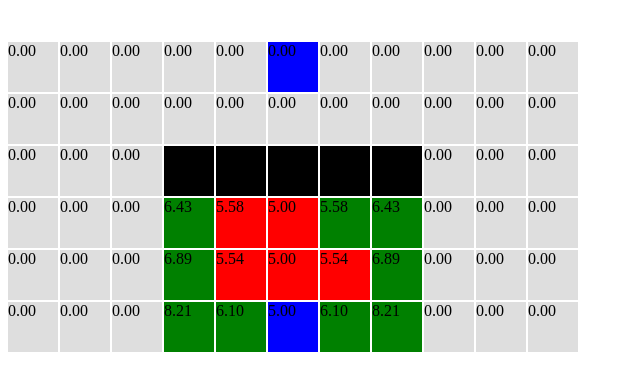
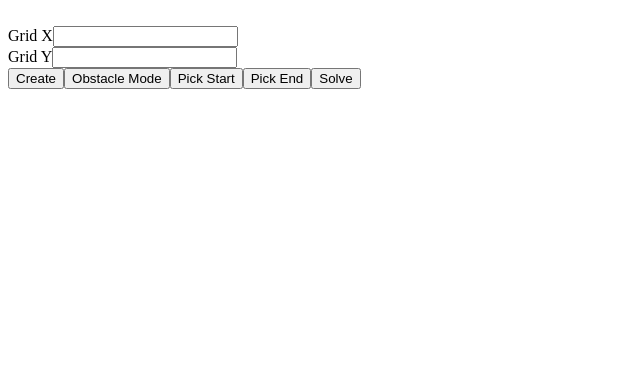
Before and after one commit to Verrrr/v-star, an Angular app: page / in a window 1280 px wide. Shown: the top 390 px of the page, without its empty margins (0-640 px from the left). Built offline with nearby package versions, Linux system fonts and the light colour scheme.

Commit message:
add ui and algo

```diff
--- a/src/app/app.component.css
+++ b/src/app/app.component.css
@@ -1,6 +1,10 @@
-.grid-container{
+/* .grid-container{
     display: grid;
     grid-template-columns: repeat(11, 50px);
     grid-template-rows: repeat(6, 50px);
     grid-gap: 2px;
+} */
+
+.yellow {
+    background-color: yellow;
 }
--- a/src/app/app.component.html
+++ b/src/app/app.component.html
@@ -1,5 +1,22 @@
+<br>
+<label for="">Grid X</label>
+<input type="text" #x>
+<br>
+<label for="">Grid Y</label>
+<input type="text" #y>
+<br>
+<button (click)="createGrid(x.value,y.value)" >Create</button>
+<button [ngClass]="{'yellow': mode == 1}" (click)="mode=mode==1?0:1">Obstacle Mode</button>
+<button [ngClass]="{'yellow': mode == 2}" (click)="mode=2">Pick Start</button>
+<button [ngClass]="{'yellow': mode == 3}" (click)="mode=3">Pick End</button>
+<button (click)="solve()">Solve</button>
 
 <br>
-<div class="grid-container">
-  <app-node *ngFor="let n of map" [node]="n"></app-node>
+<div class="grid-container" [ngStyle]="{
+  'display' : 'grid',
+  'grid-template-columns': 'repeat('+gridy+', 50px)',
+  'grid-template-rows': 'repeat('+gridx+', 50px)',
+  'grid-gap': '2px'
+}">
+  <app-node *ngFor="let n of map" [node]="n" (click)="onClick(n)" ></app-node>
 </div>
--- a/src/app/app.component.ts
+++ b/src/app/app.component.ts
@@ -1,5 +1,6 @@
 import { Component } from '@angular/core';
 import { Node } from './models/node.class';
+import { Mode } from './models/mode.enum';
 
 @Component({
   selector: 'app-root',
@@ -9,57 +10,64 @@ import { Node } from './models/node.class';
 export class AppComponent {
   map: Node[];
   obstacles:Node[];
+  start: Node;
+  end: Node;
+  mode: any = Mode.none;
+
+  grid;
+  gridx: number;
+  gridy: number;
 
   constructor() {
-    this.solve();
+
+  }
+
+  createGrid(x: number, y: number){
+    this.map = new Array();
+    this.gridx = x;
+    this.gridy = y;
+    this.grid = new Array();
+    for (let i = 0; i < x; i++) {
+      this.grid[i] = new Array();
+      for (let j = 0; j < y; j++) {
+        let node = new Node(i,j);
+        node.walkable = true;
+        this.grid[i][j] = node;
+        this.map.push(node);
+      }
+    }
+  }
+
+  onClick(node: Node){
+    if(this.mode == Mode.obstacle){
+      node.walkable = false;
+    } else if (this.mode == Mode.start){
+      this.start = node;
+      node.start = true;
+      this.mode = Mode.none;
+    } else if (this.mode == Mode.end){
+      this.end = node;
+      node.end = true;
+      this.mode = Mode.none;
+    }
   }
 
   async solve(){
     let x = 11;
     let y = 6;
-    this.map = new Array();
-    let mapCoords = new Array();
     this.obstacles = new Array();
 
-    let grid = [
-      [1,1,1,1,1,1,1,1,1,1,1],
-      [1,1,1,1,1,1,1,1,1,1,1],
-      [1,1,1,0,0,0,0,0,1,1,1],
-      [1,1,1,1,1,1,1,1,1,1,1],
-      [1,1,1,1,1,1,1,1,1,1,1],
-      [1,1,1,1,1,1,1,1,1,1,1],
-    ];
-
-
-    // Initialize Nodes to map
-    for (let i = 0; i < grid.length; i++) {
-      mapCoords[i] = new Array();
-      for (let j = 0; j < grid[i].length; j++) {
-        let node = new Node(i,j);
-        node.walkable = !!grid[i][j];
-        this.map.push(node);
-        mapCoords[i][j] =node;
-      }
-    }
-    console.log("Map initialize");
-
-    let start: Node = mapCoords[5][5];
-    let end: Node = mapCoords[0][5];
-
-    start.start = true;
-    end.end = true;
-
     // Initialize Neighbor
-    for (let i = 0; i < grid.length; i++) {
-      for (let j = 0; j < grid[i].length; j++) {
-        let node: Node = mapCoords[i][j];
+    for (let i = 0; i < this.grid.length; i++) {
+      for (let j = 0; j < this.grid[i].length; j++) {
+        let node: Node = this.grid[i][j];
         for (let k = -1; k < 2; k++) {
           for (let l = -1; l < 2; l++) {
             if(node.x + k < 0 || node.y + l < 0) continue;
             if(k==0 && l==0) continue;
             try {
-              if(!!mapCoords[node.x + k][node.y + l] && mapCoords[node.x + k][node.y + l].walkable)
-                node.neighbors.push(mapCoords[node.x + k][node.y + l]);
+              if(!!this.grid[node.x + k][node.y + l] && this.grid[node.x + k][node.y + l].walkable)
+                node.neighbors.push(this.grid[node.x + k][node.y + l]);
             } catch (error) {
               continue;
             }
@@ -73,9 +81,9 @@ export class AppComponent {
     //a*
     let open: Node[] = new Array();
     let close: Node[] = new Array();
-    open.push(start);
-    start.open = true;
-    start.fCost = start.getFcost(end);
+    open.push(this.start);
+    this.start.open = true;
+    this.start.fCost = this.start.getFcost(this.end);
     let current: Node;
 
     while(true){
@@ -88,17 +96,17 @@ export class AppComponent {
           current == open[i];
       }
 
-      if(current == end) break;
+      if(current == this.end) break;
 
       current.neighbors.forEach(neighbor => {
         if(close.includes(neighbor)) return;
         let tempParent = neighbor.parent;
         neighbor.parent = current;
-        let newPath = neighbor.getFcost(end);
+        let newPath = neighbor.getFcost(this.end);
         neighbor.parent = tempParent;
         if(newPath<neighbor.fCost || !open.includes(neighbor)){
           neighbor.parent = current;
-          neighbor.fCost = neighbor.getFcost(end);
+          neighbor.fCost = neighbor.getFcost(this.end);
           if(!open.includes(neighbor)){
             open.push(neighbor);
           }
@@ -110,7 +118,7 @@ export class AppComponent {
       await this.delay();
     }
 
-    let path: Node[] = end.getPath();
+    let path: Node[] = this.end.getPath();
     path.reverse();
     for (let i = 0; i < path.length; i++) {
       let node = path[i];
@@ -147,7 +155,7 @@ export class AppComponent {
 
   delay(){
     return new Promise((resolve, reject)=> {
-      setTimeout(resolve, 1000);
+      setTimeout(resolve, 500);
     });
   }
 }
--- a/src/app/components/node/node.component.html
+++ b/src/app/components/node/node.component.html
@@ -3,4 +3,5 @@
 'open': node.open,
 'close': node.close}" >
     <p>{{ node.fCost | number : '1.2-2' }}</p>
+    <p>{{ node.hCost | number : '1.2-2' }}</p>
 </div>
--- /dev/null
+++ b/src/app/models/mode.enum.ts
@@ -0,0 +1,6 @@
+export enum Mode {
+    none,
+    obstacle,
+    start,
+    end
+}
```
